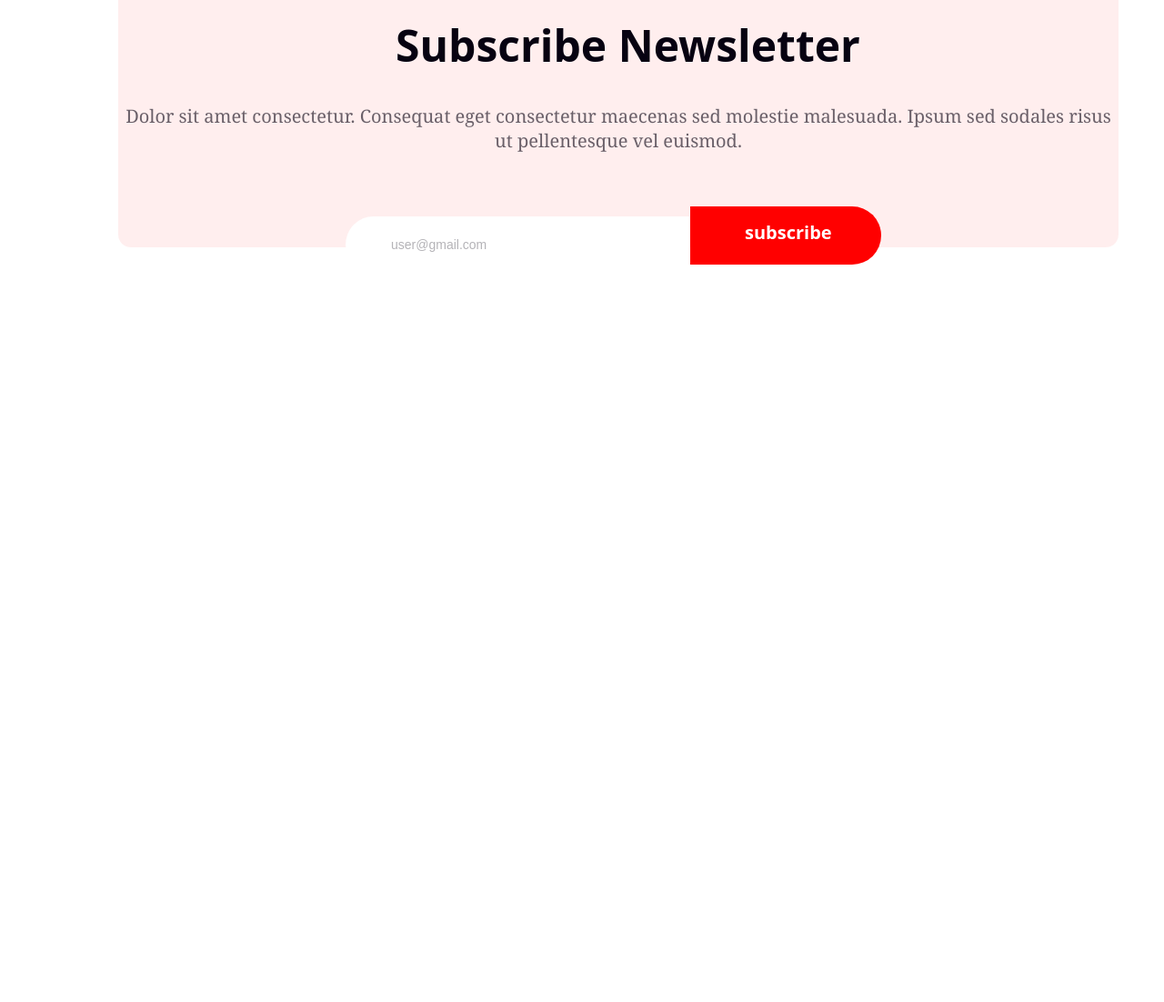
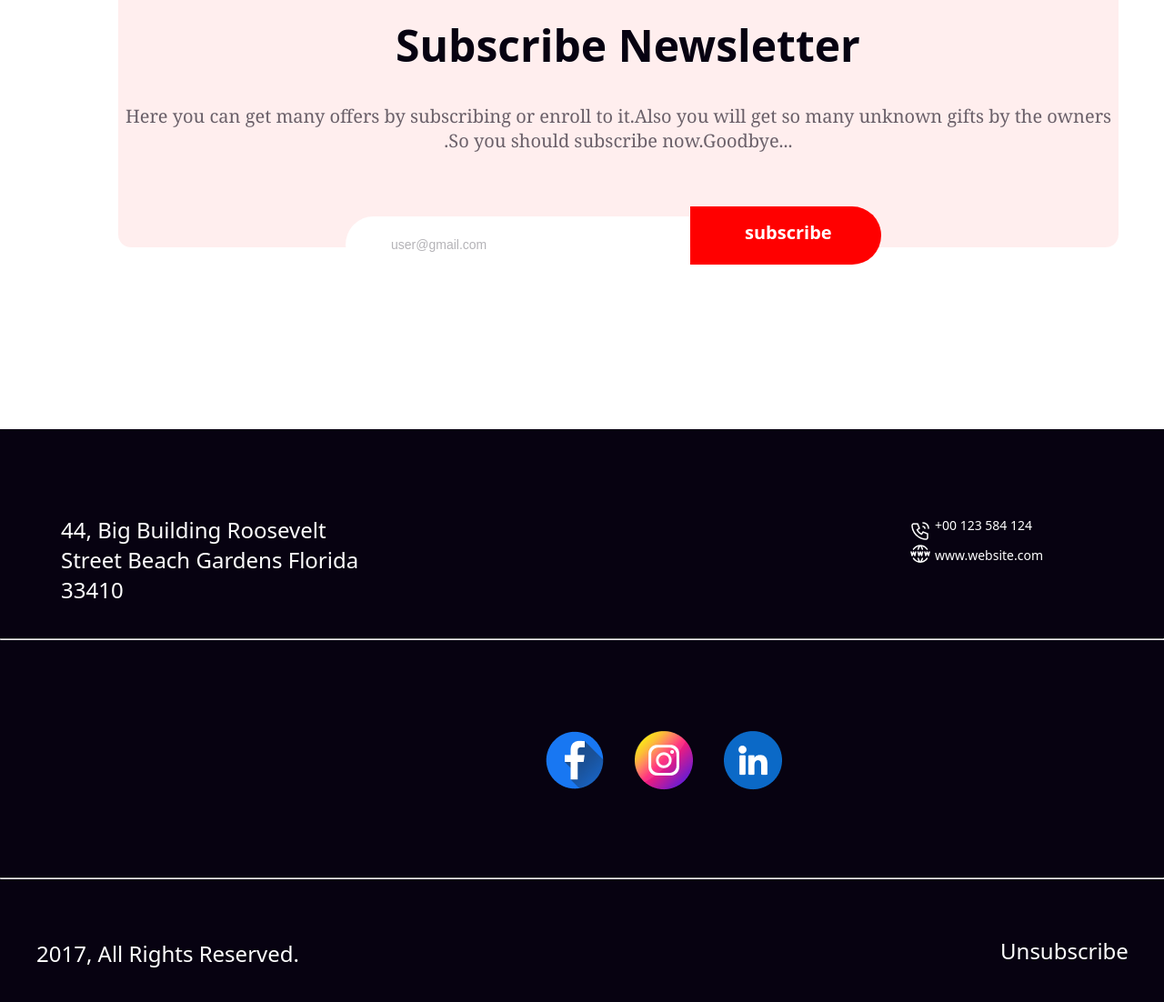
Before and after one commit to MuhammadNajib19/My-assignment-repo, a plain HTML site: page index.html in a window 1280 px wide. Shown: the part 4828-5930 px from the top of the page at 91% size. Before the commit the page ends 5128 px from the top, so only its background shows below. Drawn offline with Linux system fonts and the light colour scheme.

Commit message:
Footer area completed

```diff
--- a/index.html
+++ b/index.html
@@ -118,11 +118,35 @@
       <img src="resources/Group 61.png" alt="" />
       <h1>Subscribe Newsletter</h1>
       <p>
-        Dolor sit amet consectetur. Consequat eget consectetur maecenas sed
-        molestie malesuada. Ipsum sed sodales risus ut pellentesque vel euismod.
+        Here you can get many offers by subscribing or enroll to it.Also you will
+        get so many unknown gifts by the owners .So you should subscribe now.Goodbye...
       </p>
       <input type="text" value="user@gmail.com" style="color: rgba(7, 2, 17, 0.30); padding-right: 190px; font-size: 14px; ">
       <div class="subscribe"><span>subscribe</span></div>
     </div>
+    <footer>
+      <p class="footer-text">44, Big Building Roosevelt Street
+        Beach Gardens Florida 33410</p>
+        <div class="icon">
+          <img src="resources/Call.png" alt="">
+          <img src="resources/Website.png" alt="">
+        </div>
+      <div class="icon-detail">
+        <p>+00 123 584 124</p>
+        <p>www.website.com</p>
+
+      </div>
+      <hr class="neww">
+       <div class="footer-icon">
+          <img src="resources/Facebook.png" alt="">
+          <img src="resources/Instagram.png" alt="">
+          <img src="resources/Linkedin.png" alt="">
+       </div>
+       <hr class="New" style="margin-top: 92px;">
+       <p class="end">2017, All Rights Reserved.</p>
+
+        <a class="uns" href="">Unsubscribe</a>
+
+    </footer>
   </body>
 </html>
--- a/style.css
+++ b/style.css
@@ -400,7 +400,8 @@ header img {
   border: none;
   width: 138px;
 }
-.subscribe-area input:hover{
+
+.subscribe-area input:hover {
   border: 1px solid grey;
 }
 
@@ -416,7 +417,7 @@ header img {
   cursor: pointer;
 }
 
-.subscribe-area span{
+.subscribe-area span {
   color: #FFF;
   font-weight: 600;
   font-family: system-ui, -apple-system, BlinkMacSystemFont, 'Segoe UI', Roboto, Oxygen, Ubuntu, Cantarell, 'Open Sans', 'Helvetica Neue', sans-serif;
@@ -424,3 +425,85 @@ header img {
   margin-left: 60px;
   margin-top: 15px;
 }
+
+/* FOOTER AREA */
+/* FOOTER AREA */
+footer {
+  background: #070211;
+  width: 100%;
+  height: 100%;
+  position: absolute;
+  top: 5300px;
+}
+
+.footer-text {
+  color: #FFF;
+  font-family: system-ui, -apple-system, BlinkMacSystemFont, 'Segoe UI', Roboto, Oxygen, Ubuntu, Cantarell, 'Open Sans', 'Helvetica Neue', sans-serif;
+  font-size: 24px;
+  width: 350px;
+  font-weight: 300;
+  position: absolute;
+  top: 70px;
+  left: 67px;
+}
+
+footer .icon {
+  display: flex;
+  width: 24px;
+  height: 24px;
+  flex-direction: column;
+  position: absolute;
+  left: 1000px;
+  top: 100px;
+}
+
+footer .icon-detail {
+  position: absolute;
+  color: #FFF;
+  font-family: system-ui, -apple-system, BlinkMacSystemFont, 'Segoe UI', Roboto, Oxygen, Ubuntu, Cantarell, 'Open Sans', 'Helvetica Neue', sans-serif;
+  font-size: 14px;
+  margin: 82px 0px 0px 1028px;
+  font-style: normal;
+  font-weight: 500;
+
+}
+
+footer .neww {
+  margin-top: 230px;
+  background: rgba(255, 255, 255, 0.15);
+
+
+}
+
+.footer-icon {
+  margin-top: 100px;
+  margin-left: 600px;
+
+}
+
+.footer-icon img {
+  padding-right: 30px;
+  cursor: pointer;
+}
+
+footer .end {
+  color: #FFF;
+  font-family: system-ui, -apple-system, BlinkMacSystemFont, 'Segoe UI', Roboto, Oxygen, Ubuntu, Cantarell, 'Open Sans', 'Helvetica Neue', sans-serif;
+  font-size: 24px;
+  font-weight: 500;
+  margin-top: 65px;
+  margin-left: 40px;
+  margin-bottom: 77px;
+}
+
+footer .uns {
+  position: absolute;
+  top: 377px;
+  left: 1100px;
+  text-decoration: none;
+  margin-top: 180px;
+  color: #FFF;
+  font-family: system-ui, -apple-system, BlinkMacSystemFont, 'Segoe UI', Roboto, Oxygen, Ubuntu, Cantarell, 'Open Sans', 'Helvetica Neue', sans-serif;
+  font-size: 24px;
+  font-weight: 500;
+}
```
